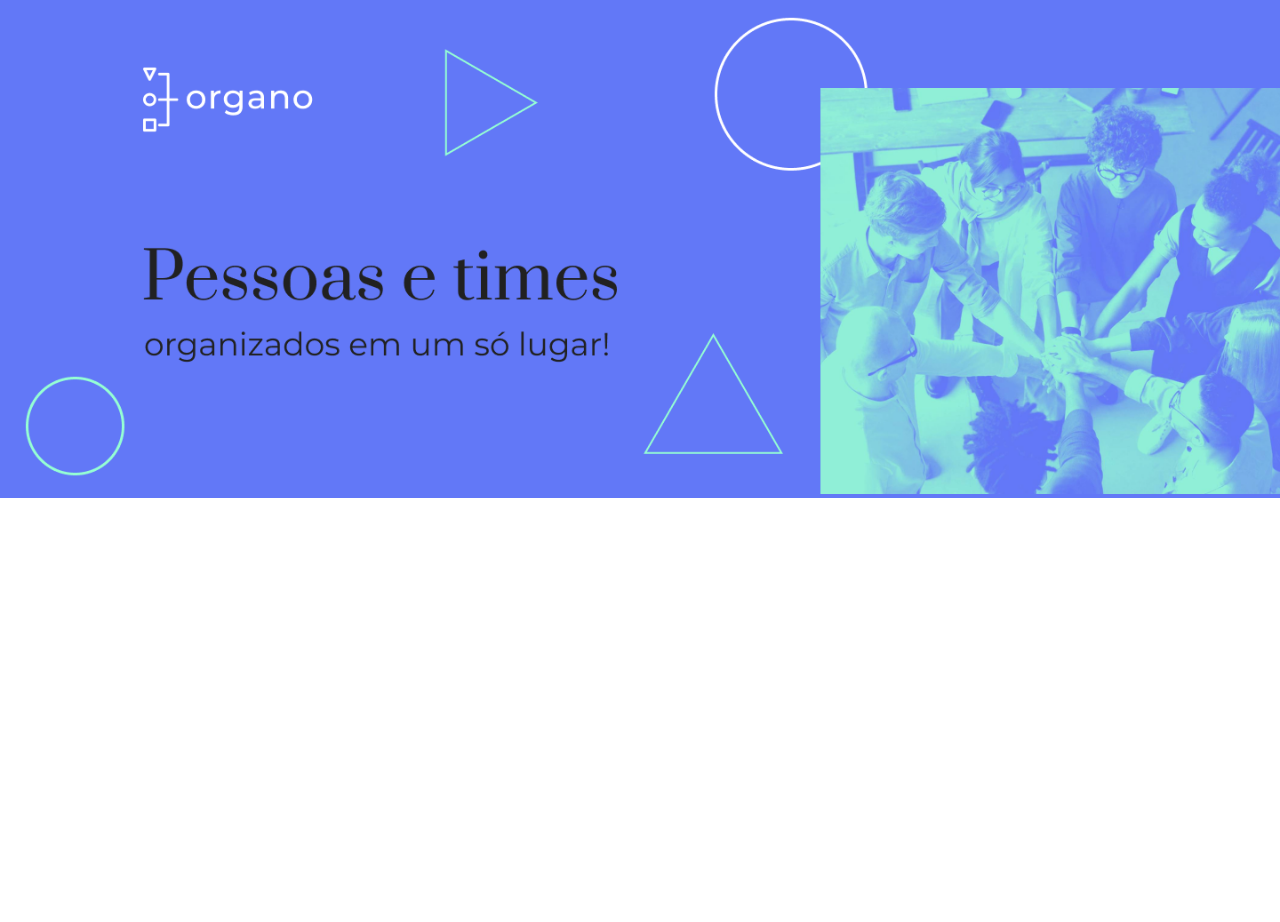
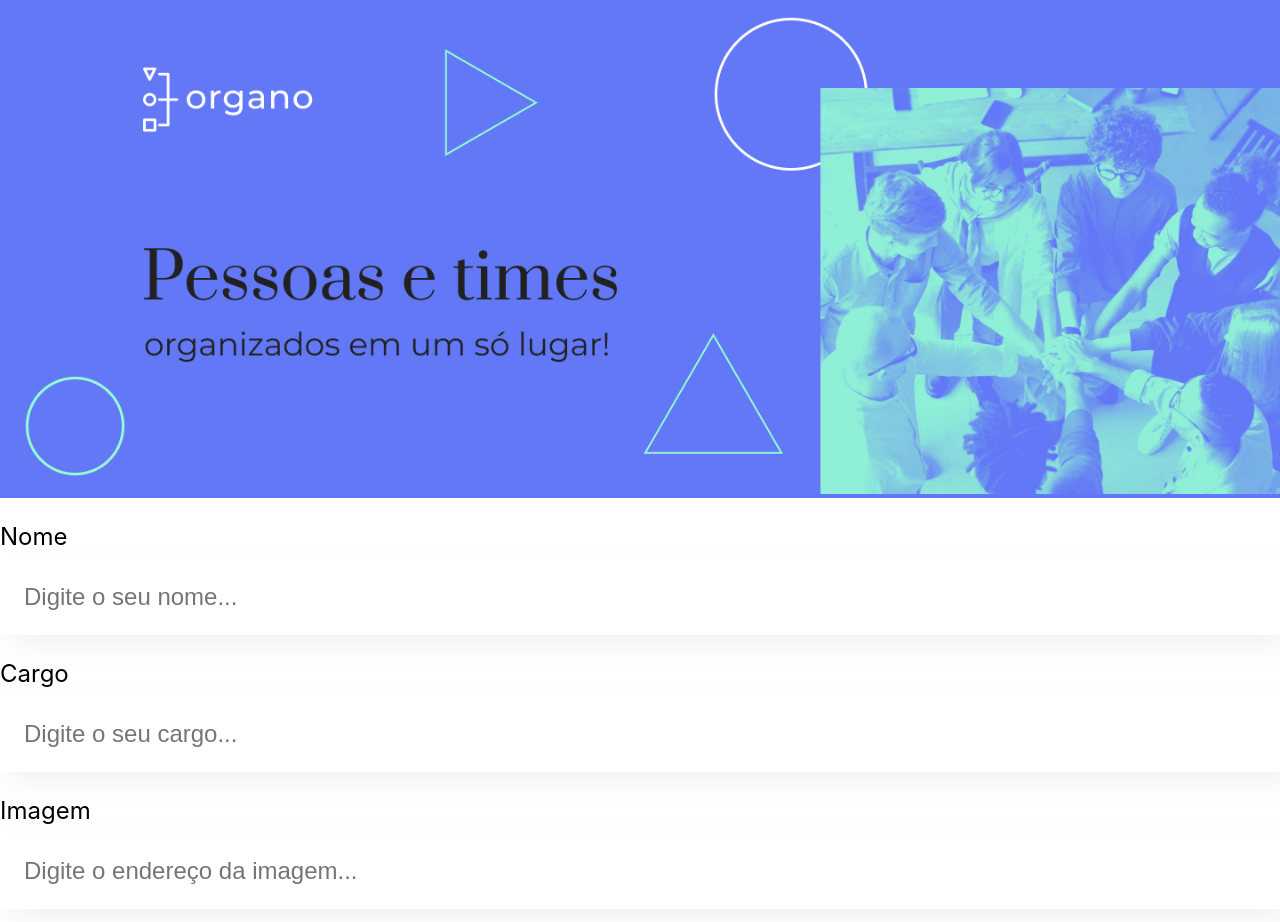
Before and after one commit to guipardi/organo, a React (Create React App) app in the folder app-organo/: page / in a window 1280 px wide. Shown: the top 922 px of the page. Before the commit the page ends 800 px from the top, so only its background shows below. Built offline with nearby package versions, Linux system fonts and the light colour scheme.

Commit message:
Subindo mais uma parte dos arquivos do projeto.

```diff
--- a/app-organo/src/App.js
+++ b/app-organo/src/App.js
@@ -1,10 +1,14 @@
-import Banner from './Compontentes/Banner/Banner';
+import Banner from './Compontentes/Banner';
+import CampoTexto from './Compontentes/CampoTexto';
 
 function App() {
   return (
 
     <div className="App">
       <Banner/>
+      <CampoTexto label="Nome" placeholder="Digite o seu nome"/>
+      <CampoTexto label="Cargo" placeholder="Digite o seu cargo"/>
+      <CampoTexto label="Imagem" placeholder="Digite o endereço da imagem"/>
     </div>
   );
 }
--- a/app-organo/src/Compontentes/Banner/Banner.js
+++ b/app-organo/src/Compontentes/Banner/index.js
@@ -1,6 +1,6 @@
 import "./Banner.css"
 
-function Banner () {
+const Banner = () => {
     return (
         <header className="banner">
             <img src="../imagens/banner.png" alt="Imagem do Banner" className="banner-img"/>
--- /dev/null
+++ b/app-organo/src/Compontentes/CampoTexto/CampoTexto.css
@@ -0,0 +1,19 @@
+.campo-texto {
+    margin: 24px 0;
+}
+
+.campo-texto label {
+    display: block;
+    margin-bottom: 8px;
+    font-size: 24px;
+}
+
+.campo-texto input {
+    background-color: #FFF;
+    box-shadow: 10px 10px 30px rgba(0, 0, 0, 0.06);
+    width: 100%;
+    border: none;
+    font-size: 24px;
+    padding: 24px;
+    box-sizing: border-box;
+}
--- /dev/null
+++ b/app-organo/src/Compontentes/CampoTexto/index.js
@@ -0,0 +1,15 @@
+import './CampoTexto.css'
+
+const CampoTexto = (props) => {
+
+    const placeholderModificada = `${props.placeholder}...`
+
+    return (
+        <div className="campo-texto">
+            <label>{props.label}</label>
+            <input placeholder={placeholderModificada}></input>
+        </div>
+    )
+}
+
+export default CampoTexto;
```
